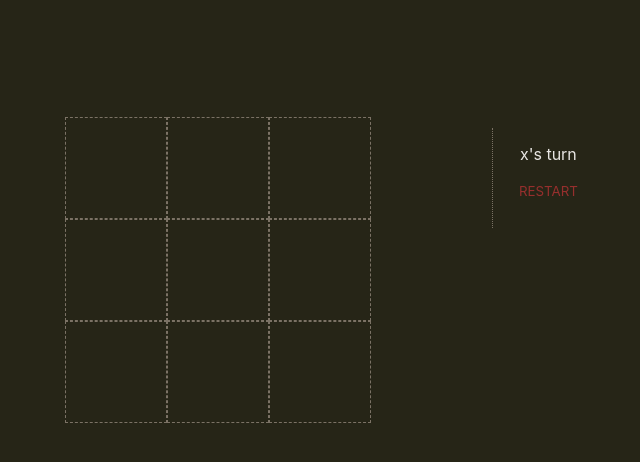
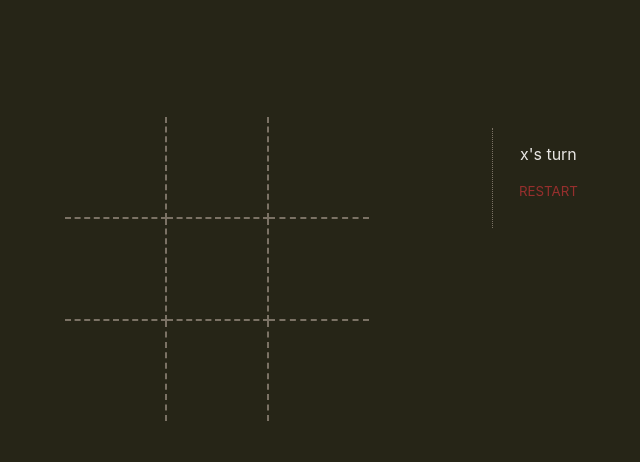
Before and after one commit to sethtara/javascript-apps, a plain HTML site: page tic tac toe/index.html in a window 1280 px wide. Shown: the part 52-514 px from the top of the page, without its empty margins (300-940 px from the left). Drawn offline with Linux system fonts and the light colour scheme.

Commit message:
few ui changes

```diff
--- a/tic tac toe/assets/style.css
+++ b/tic tac toe/assets/style.css
@@ -17,6 +17,7 @@ body{
     grid-template-rows: repeat(3,auto);
 
 }
+
 .contains{
     display: flex;
     margin: 5%;
@@ -46,8 +47,28 @@ button:active{
     width: 100px;
     font-size: 60px;
     text-align: center;
-    border: 1px dashed #7b7265;
+    border: 2px dashed #7b7265;
 }
+
+.c1,.c2,.c3{
+    border-top:none;
+    border-left: none;
+}
+.c3,.c6,.c9{
+    border-right: none;
+}
+.c4,.c5,.c6{
+    border-top:none;
+    border-left: none;
+}
+.c7,.c8,.c9{
+    border-top:none;
+    border-left: none;
+    border-bottom: none;
+}
+
+
+
 
 @media screen and (max-width:600px){
     .cell{
--- a/tic tac toe/index.html
+++ b/tic tac toe/index.html
@@ -12,15 +12,15 @@
         <h2>tic tac toe</h2>
         <div class="contains">
             <div id="layout">
-                <div cellindex="0" class="cell"></div>
-                <div cellindex="1" class="cell"></div>
-                <div cellindex="2" class="cell"></div>
-                <div cellindex="3" class="cell"></div>
-                <div cellindex="4" class="cell"></div>
-                <div cellindex="5" class="cell"></div>
-                <div cellindex="6" class="cell"></div>
-                <div cellindex="7" class="cell"></div>
-                <div cellindex="8" class="cell"></div>
+                <div cellindex="0" class="cell c1"></div>
+                <div cellindex="1" class="cell c2"></div>
+                <div cellindex="2" class="cell c3"></div>
+                <div cellindex="3" class="cell c4"></div>
+                <div cellindex="4" class="cell c5"></div>
+                <div cellindex="5" class="cell c6"></div>
+                <div cellindex="6" class="cell c7"></div>
+                <div cellindex="7" class="cell c8"></div>
+                <div cellindex="8" class="cell c9"></div>
             </div>
             <div class="set">
                 <p id="status"></p>
```
